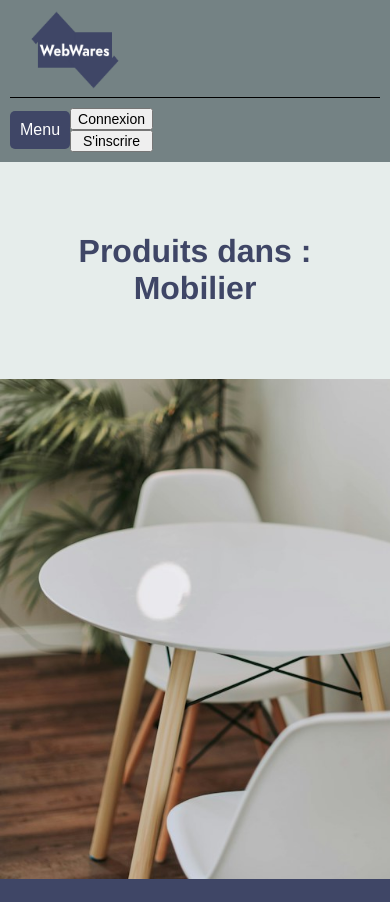
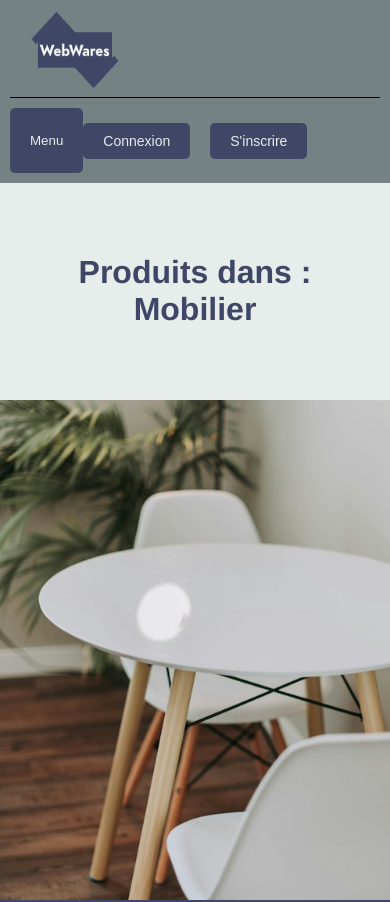
Before and after one commit to Lukas-with-a-k/Projet-WebWares, a Vue app: page /category/1 in a window 390 px wide. Shown: the top 902 px of the page. Built offline with nearby package versions, Linux system fonts and the light colour scheme.

Commit message:
menu burger

```diff
--- a/src/components/HeaderComponent.vue
+++ b/src/components/HeaderComponent.vue
@@ -21,8 +21,8 @@
           </ul>
           <div class="auth-buttons">
             <!-- Bouton Connexion qui ouvre le formulaire -->
-            <button v-if="!isLoggedIn" @click="$emit('toggleLogin')">Connexion</button>
-            <button v-if="!isLoggedIn" @click="$emit('toggleSignup')">S'inscrire</button>
+            <button v-if="!isLoggedIn" @click="$emit('toggleLogin')" class="bouts">Connexion</button>
+            <button v-if="!isLoggedIn" @click="$emit('toggleSignup')" class="bouts">S'inscrire</button>
 
             <!-- Menu déroulant qui s'affiche quand l'utilisateur est connecté -->
             <div class="dropdown" v-if="isLoggedIn">
@@ -139,10 +139,6 @@ export default {
   background-color: #748284;
 }
 
-.auth-buttons {
-  display: flex;
-
-}
 
 .navbar {
   display: flex;
@@ -191,18 +187,16 @@ export default {
   margin: 20px;
   padding: 5px;
   background-color: #3f4666;
-  width: 50px;
-  height: 50px;
+  width: 65px;
+  height: 55px;
   border-radius: 5px;
   justify-content: center;
   align-items: center;
 }
 
-
-.auth-buttons button a {
+.auth-buttons button {
   background-color: #3f4666;
   color: #e6edeb;
-  text-decoration: none;
   border-radius: 5px;
   border: none;
   cursor: pointer;
@@ -215,6 +209,7 @@ export default {
 .auth-buttons button:hover {
   background-color: #4280b8;
 }
+
 
 .dropdown {
   display: flex;
@@ -232,6 +227,8 @@ ul {
 
 .dropdown-content {
   position: absolute;
+  top: 110px;
+  right: 85px;
   background-color: #3f4666;
   box-shadow: 0 8px 16px rgba(0, 0, 0, 0.2);
   border-radius: 5px;
@@ -316,17 +313,20 @@ ul {
   }
 
   .menubtn {
-    background-color: #3f4666;
-    color: white;
-    padding: 10px;
-    border: none;
-    cursor: pointer;
-    border-radius: 5px;
-    font-size: 16px;
-  }
+  background-color: #3f4666;
+  color: #e6edeb;
+  border-radius: 5px;
+  border: none;
+  cursor: pointer;
+  padding: 25px 20px;
+  transition: background-color 0.3s ease;
+}
+
 
   .burger-links {
     position: absolute;
+    top: 280px;
+    left: 10px;
     background-color: #3f4666;
     box-shadow: 0 8px 16px rgba(0, 0, 0, 0.2);
     border-radius: 5px;
@@ -372,6 +372,22 @@ padding: 10px;
     text-align: left;
   }
 
+  .dropdown-content {
+    position: absolute;
+    top: 280px;
+    left: 120px;
+    background-color: #3f4666;
+    box-shadow: 0 8px 16px rgba(0, 0, 0, 0.2);
+    border-radius: 5px;
+    list-style: none;
+    margin: 0;
+    padding: 0;
+    z-index: 10000;
+  }
+  .cart-btn {
+    width: 50px;
+    height: 35px;
+  }
 
 
 
--- a/src/components/ProductCategory.vue
+++ b/src/components/ProductCategory.vue
@@ -10,7 +10,7 @@
             <span v-if="productAdded === index" class="checkmark">&#10003;</span>
           </button>
         </div>
-        <h4>{{ products.titre }}</h4>
+        <h4>{{ product.titre }}</h4>
         <p v-if="isMember">Moq: {{ product.moq }} | Prix: {{ product.prix }} €</p>
         <router-link :to="`/product-details/${product.id}`">Voir Détails</router-link>
       </div>
```
